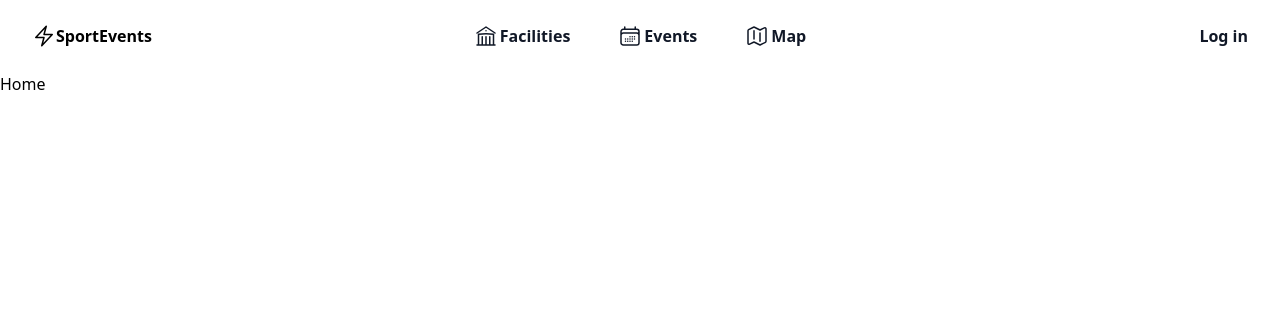
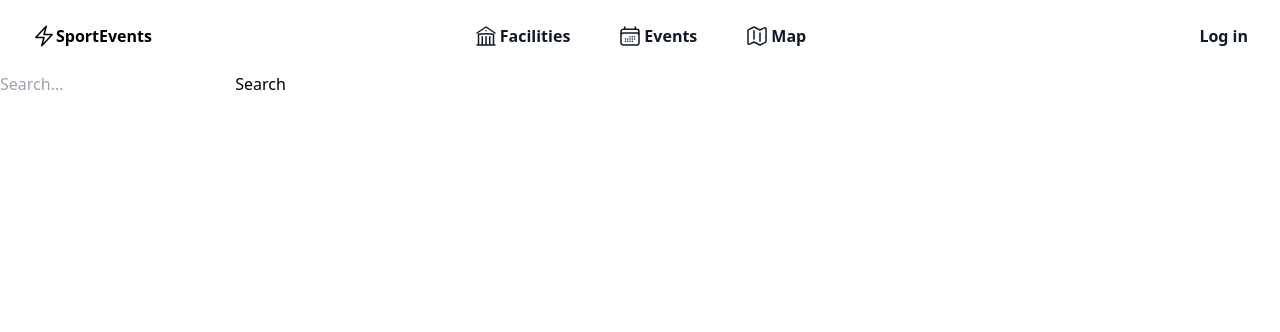
Before and after one commit to jakmro/Sportevent, a Django app: page / in a window 1280 px wide. Shown: the top 332 px of the page. Run offline with Django 5.2, Linux system fonts and the light colour scheme; style sheets or scripts are compiled from the project's sources; some libraries are stand-ins or nearby versions.

Commit message:
Add search bar to home page

```diff
--- a/facilities/views.py
+++ b/facilities/views.py
@@ -19,8 +19,10 @@ class FacilitiesView(ListView):
         object_list = Facility.objects.all()
         if query:
             object_list = object_list.filter(
-                Q(name__contains=query) | Q(description__contains=query) | Q(location__contains=query) | Q(
-                    sport_type__contains=query)
+                Q(name__contains=query) |
+                Q(description__contains=query) |
+                Q(location__contains=query) |
+                Q(sport_type__contains=query)
             )
         return object_list
 
--- a/templates/home.html
+++ b/templates/home.html
@@ -3,5 +3,10 @@
 {% block title %}Home{% endblock %}
 
 {% block content %}
-    Home
+    <form action="{% url 'facilities' %}" method="get">
+        <label>
+            <input name="q" type="text" placeholder="Search...">
+        </label>
+        <button type="submit">Search</button>
+    </form>
 {% endblock %}
```
